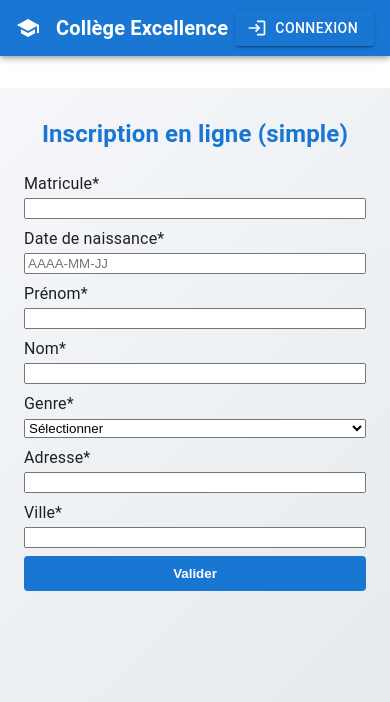
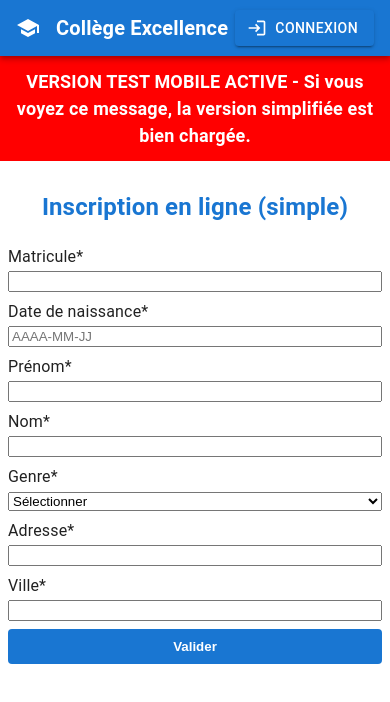
Before and after one commit to GNANTIJOSUE/gestion_ecole_front, a React (Create React App) app: page / in a window 390 px wide. Shown: the top 702 px of the page. Built offline with nearby package versions, Linux system fonts and the light colour scheme.

Commit message:
erere5427

```diff
--- a/src/pages/Home.tsx
+++ b/src/pages/Home.tsx
@@ -120,6 +120,14 @@ const Home = () => {
   ];
 
   return (
+    isMobile ? (
+      <>
+        <div style={{ background: 'red', color: 'white', padding: 12, textAlign: 'center', fontWeight: 700, fontSize: 18 }}>
+          VERSION TEST MOBILE ACTIVE - Si vous voyez ce message, la version simplifiée est bien chargée.
+        </div>
+        <RegistrationMinimal />
+      </>
+    ) : (
       <Box sx={{ minHeight: '100vh', background: 'linear-gradient(135deg, #f5f7fa 0%, #e4e8eb 100%)' }}>
         {/* Hero Section */}
         {/* ... tout le contenu existant ... */}
@@ -127,11 +135,6 @@ const Home = () => {
           {/* ... autres sections ... */}
 
           {/* Call to action & inscription */}
-        {isMobile ? (
-          <Box sx={{ maxWidth: 700, mx: 'auto', my: 4 }}>
-            <RegistrationMinimal />
-          </Box>
-        ) : (
           <>
             <Box sx={{ mb: 8, textAlign: 'center' }}>
               <Typography variant="h5" sx={{ mb: 2, fontWeight: 600 }}>
@@ -181,7 +184,6 @@ const Home = () => {
               </Box>
             </Modal>
           </>
-        )}
 
           {/* Footer */}
           <Box sx={{ mb: 0 }}>
@@ -189,6 +191,7 @@ const Home = () => {
           </Box>
         </Container>
       </Box>
+    )
   );
 };
 
```
Lines whose indentation alone changed are shown as unchanged.
